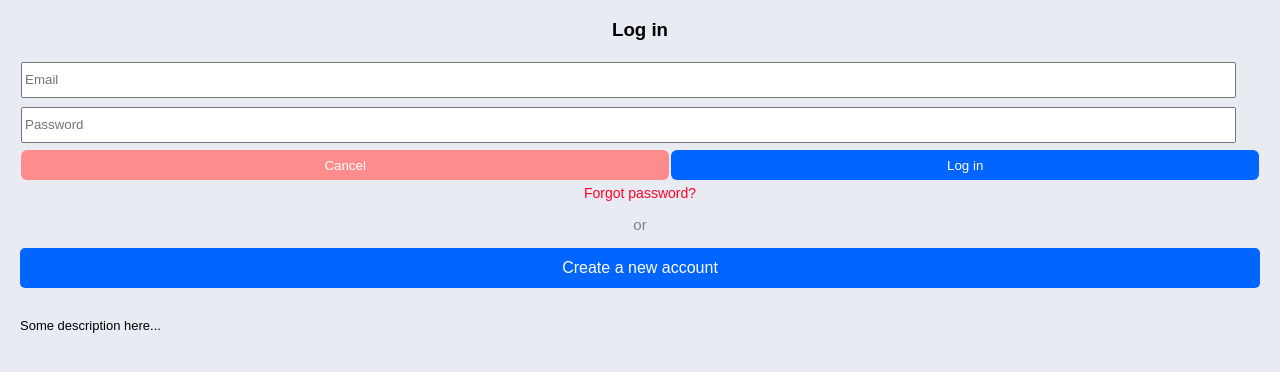
After one commit to madNinja-Jeyk/debtlisterapp, a Flask app: template templates/login_page.html in a window 1280 px wide. The commit adds this page. Shown: the top 372 px of the page. Run offline with Flask 2, Linux system fonts and the light colour scheme; the template is opened without the code that fills it, so the values that code supplies are empty.

Commit message:
Nav drawer and login and sign up page

```diff
--- a/main.py
+++ b/main.py
@@ -26,6 +26,8 @@ class Debt(db.Model):
 	def __repr__(self):
 		return f"{self.debtor_id} ({self.itemName} {self.quantity} {self.price})"
 
+def savetotxt(id):
+	pass
 @app.errorhandler(404)
 def not_found(e):
 	return render_template("404.html")
@@ -155,6 +157,16 @@ def list(debtor_id):
 			return render_template("list.html", ctx=context)
 		else:
 			return render_template("404.html")
+@app.route("/login")
+def login_page():
+	return render_template("login_page.html")
 
+@app.route("/signup")
+def signup_page():
+	return render_template("signup_page.html")
+
+@app.route("/aboutus")
+def about_us():
+	return render_template("about_us.html")
 if __name__ == "__main__":
-	app.run(debug=True)
+	app.run(debug=True,host="0.0.0.0", port="5000")
--- a/templates/home.html
+++ b/templates/home.html
@@ -1,4 +1,5 @@
 {% extends "index.html" %}
+{% block title%} Home page{% endblock %}
 {% block body %}
 
 	<div id="debtoradder">
@@ -23,10 +24,12 @@
 
 			<label class="label"> Creditor name </label>
 			<input type="text" name="new_nm" id="new_nm" class="textfield" placeholder="Enter the name" autocomplete="off" required> </input>
-			<div style="width: 97.9vw; padding: 1px;">
+			<div style="width: 99vw; padding: 1px;">
 				<input type="submit" class="adddebtorbtn" value="Delete" name="delete_debtor" id="delete_debtor" > </input>
 				<input type="submit" class="adddebtorbtn" value="Save" name="save_debtor" id="save_debtor" > </input>
 			</div>
+			<input type="submit" class="adddebtorbtn" style="width:100%;" value="Save to this device" name="save_file" id="save_file" > </input>
+
 			<p class="info" align="center" > !!! Tap save to save changes or tap delete if this debtor has no debts to pay. !!!</p>
 		</form>
 	</div>
--- /dev/null
+++ b/templates/login_page.html
@@ -0,0 +1,89 @@
+<!DOCTYPE html>
+<html>
+<head>
+	<title> Debt listing App - Login page </title>
+	<meta charset="UTF-8">
+	<meta name="description" content="Log in to see all of your creditors debts all in one place">
+	<meta name="viewport" content="width=device-width, initial-scale=1.0"/>
+	<meta name="author" content="Jake Anthony Lanon and Janna Reyn Mitra">
+
+</head>
+<style>
+	body {
+		font-family: Arial;
+		padding-left: 20px;
+		padding-right: 20px;
+		color: black;
+		background: rgba(182, 195, 212, 0.3);
+		margin: 0;
+	}
+	.form_textfield {
+		display: block;
+		width: 97.5%;
+		line-height: 30px;
+		margin-top: 2px;
+		margin-bottom: 5px;
+	}
+	.form_btn {
+		width: 100%;
+		height: 30px;
+		border: none;
+		border-radius: 6px;
+		color: white;
+		margin-bottom: 4px;
+	}
+	.red {
+		background: rgb(255,140,140);
+	}
+	.lightblue {
+		background: rgb(0,100,255);
+	}
+	table {
+		border-collapse: collapse;
+	}
+	.forgot_pass {
+		text-decoration: none;
+		color: rgb(255,0,40);
+		font-size: 14px;
+		display: block;
+	}
+	.sign_up {
+		text-decoration: none;
+		display: block;
+		background: rgb(0,100,255);
+		line-height: 40px;
+		color: white;
+		border-radius: 5px;
+		text-align: center;
+	}
+	.description {
+		margin-top: 30px;
+		font-size: 13px;
+	}
+</style>
+<body>
+	<h3 align="center"> Log in</h3>
+	<form action="/" method="Post">
+		<table width="100%">
+			<tr>
+				<td><input type="text" name="email" class="form_textfield" placeholder="Email" autocomplete="Off" required> </input> </td>
+			</tr>
+			<tr>
+				<td> <input type="password" name="password" class="form_textfield" placeholder="Password" autocomplete="Off" required> </input> </td>
+			</tr>
+			<tr>
+				<table width="100%" >
+					<tr>
+						<td> <input class="form_btn red" type="button" name="cancel" value="Cancel" onclick="window.location.href='http://127.0.0.1:5000/';"> </input> </td>
+						<td> <input class="form_btn lightblue" type="button" name="login" value="Log in"> </input> </td>
+					</tr>
+				</table>
+			</tr>
+		</table>
+		<a href="#" class="forgot_pass" align="center" > Forgot password? </a>
+		<p align="center" style="font-size: 15px; color: grey;"> or </p>
+		<a href="{{ url_for('signup_page') }}" class="sign_up" > Create a new account</a>
+	</form>
+	<p class="description"> Some description here...</p>
+</body>
+</html>
```
Also changed, not shown: static/css/styles.css (+38 -6 lines), static/js/main.js (+71 -9 lines), templates/about_us.html (added, +7 -0 lines), templates/index.html (+18 -4 lines), templates/list.html (+4 -3 lines), templates/signup_page.html (added, +93 -0 lines), README.md.
